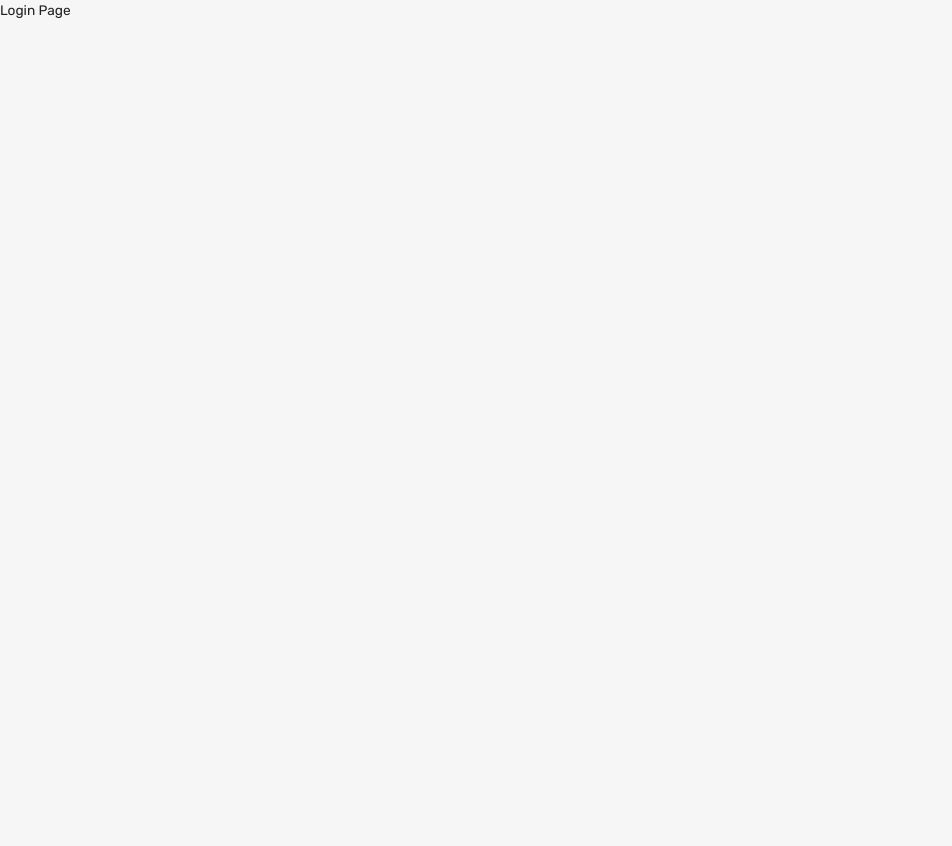
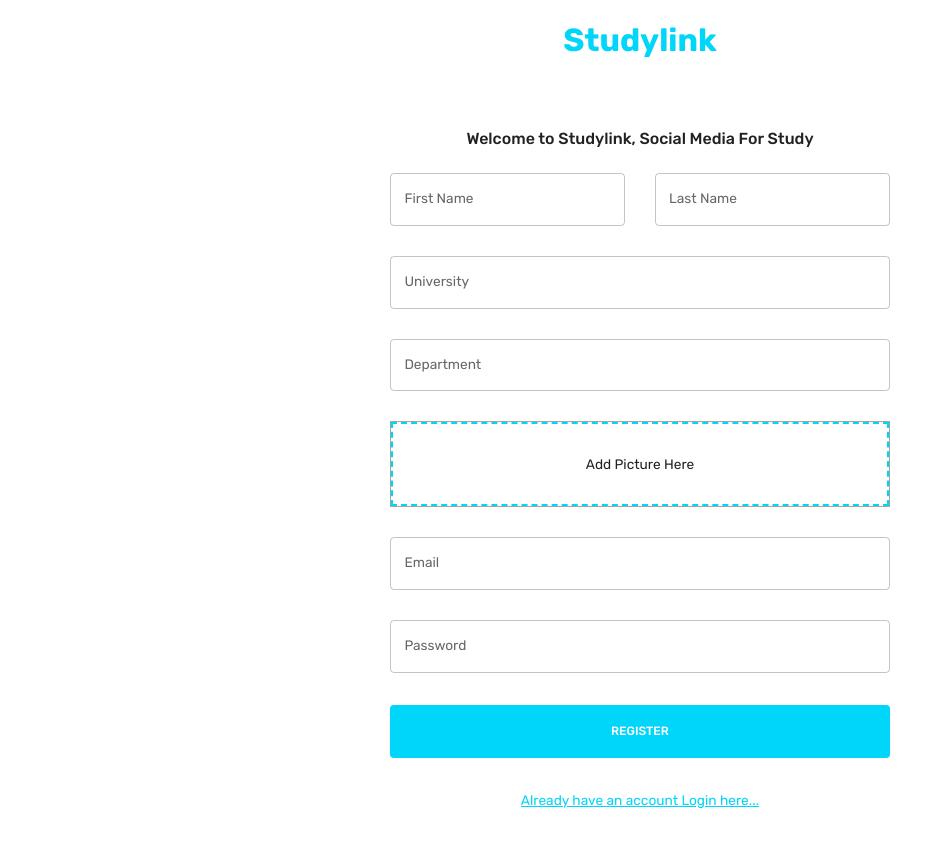
Before and after one commit to Akuna444/studylink, a React (Create React App) app in the folder studylink-frontend/: page / in a window 1280 px wide. Shown: the top 846 px of the page, without its empty margins (0-952 px from the left). Before the commit the page ends 800 px from the top, so only its background shows below. Built offline with nearby package versions, Linux system fonts and the light colour scheme.

Commit message:
add: login and register form

```diff
--- /dev/null
+++ b/studylink-frontend/src/scenes/loginPage/Form.jsx
@@ -0,0 +1,290 @@
+// eslint-disable-next-line no-unused-vars
+import { useState } from "react";
+
+import {
+  Box,
+  Button,
+  TextField,
+  useMediaQuery,
+  Typography,
+  useTheme,
+} from "@mui/material";
+
+import { EditOutlined, Password } from "@mui/icons-material";
+import { Formik } from "formik";
+import * as yup from "yup";
+import { useNavigate } from "react-router-dom";
+import { useDispatch } from "react-redux";
+import { setLogin } from "../../state";
+import DropZone from "react-dropzone";
+import FlexBetween from "../../components/FlexBetween";
+
+const registerSchema = yup.object().shape({
+  firstName: yup.string().required("required"),
+  lastName: yup.string().required("required"),
+  email: yup.string().email("invalid email").required("required"),
+  password: yup.string().required("required"),
+  university: yup.string().required("required"),
+  department: yup.string().required("required"),
+  picture: yup.string().required("required"),
+});
+
+const loginShcema = yup.object().shape({
+  email: yup.string().email("invalid email").required("required"),
+  password: yup.string().required("required"),
+});
+
+const intialValuesRegister = {
+  firstName: "",
+  lastName: "",
+  email: "",
+  password: "",
+  university: "",
+  department: "",
+  picture: "",
+};
+
+const intialValuesLogin = {
+  email: "",
+  password: "",
+};
+
+function Form() {
+  const [pageType, setPageType] = useState("register");
+  const { palette } = useTheme();
+  const dispatch = useDispatch();
+  const navigate = useNavigate();
+  const isNonMobile = useMediaQuery("(min-width: 600px)");
+  const isLogin = pageType === "login";
+  const isRegister = pageType === "register";
+  async function register(values, onSubmitProps) {
+    const formData = new FormData();
+    for (let value in values) {
+      formData.append(value, values[value]);
+    }
+    formData.append("picturePath", values.picture.name);
+    const savedUserResponse = await fetch(
+      "http://localhost:3001/auth/register",
+      {
+        method: "POST",
+        body: formData,
+      }
+    );
+    const savedUser = await savedUserResponse.json();
+    onSubmitProps.resetForm();
+    if (savedUser) {
+      setPageType("login");
+    }
+  }
+
+  async function login(values, onSubmitProps) {
+    const loggedInResponse = await fetch("http://localhost:3001/auth/login", {
+      method: "POST",
+      headers: {
+        "Content-Type": "application/json",
+      },
+      body: JSON.stringify(values),
+    });
+
+    const loggedIn = await loggedInResponse.json();
+    onSubmitProps.resetForm();
+    if (loggedIn) {
+      dispatch(
+        setLogin({
+          user: loggedIn.user,
+          token: loggedIn.token,
+        })
+      );
+      navigate("/home");
+    }
+  }
+  async function handleFormSubmit(values, onSubmitProps) {
+    if (isLogin) {
+      await login(values, onSubmitProps);
+    }
+
+    if (isRegister) {
+      await register(values, onSubmitProps);
+    }
+  }
+  return (
+    <Formik
+      onSubmit={handleFormSubmit}
+      initialValues={isLogin ? intialValuesLogin : intialValuesRegister}
+      validationSchema={isLogin ? loginShcema : registerSchema}
+    >
+      {({
+        values,
+        errors,
+        touched,
+        handleBlur,
+        handleChange,
+        handleSubmit,
+        setFieldValue,
+        resetForm,
+      }) => (
+        <form onSubmit={handleSubmit}>
+          <Box
+            display="grid"
+            gap="30px"
+            gridTemplateColumns="repeat(4, minmax(0, minmax(0 1fr))"
+            sx={{
+              "&>div": { gridColumn: isNonMobile ? undefined : "span 4" },
+            }}
+          >
+            {isRegister && (
+              <>
+                <TextField
+                  label="First Name"
+                  onBlur={handleBlur}
+                  onChange={handleChange}
+                  value={values.firstName}
+                  name="firstName"
+                  error={
+                    Boolean(touched.firstName) && Boolean(errors.firstName)
+                  }
+                  sx={{
+                    gridColumn: "span 2",
+                  }}
+                />
+
+                <TextField
+                  label="Last Name"
+                  onBlur={handleBlur}
+                  onChange={handleChange}
+                  value={values.lastName}
+                  name="lastName"
+                  error={Boolean(touched.lastName) && Boolean(errors.lastName)}
+                  sx={{
+                    gridColumn: "span 2",
+                  }}
+                />
+                <TextField
+                  label="University"
+                  onBlur={handleBlur}
+                  onChange={handleChange}
+                  value={values.university}
+                  name="university"
+                  error={
+                    Boolean(touched.university) && Boolean(errors.university)
+                  }
+                  sx={{
+                    gridColumn: "span 4",
+                  }}
+                />
+
+                <TextField
+                  label="Department"
+                  onBlur={handleBlur}
+                  onChange={handleChange}
+                  value={values.department}
+                  name="department"
+                  error={
+                    Boolean(touched.department) && Boolean(errors.department)
+                  }
+                  sx={{
+                    gridColumn: "span 4",
+                  }}
+                />
+                <Box
+                  gridColumn="span 4"
+                  border={`1px solid ${palette.neutral.medium}`}
+                >
+                  <DropZone
+                    acceptedFiles=".jpg, .jpeg, .png"
+                    multiple={false}
+                    onDrop={(acceptedFiles) =>
+                      setFieldValue("picture", acceptedFiles[0])
+                    }
+                  >
+                    {({ getRootProps, getInputProps }) => (
+                      <Box
+                        {...getRootProps()}
+                        border={`2px dashed ${palette.primary.main}`}
+                        p="1rem"
+                        sx={{
+                          "&:hover": { cursor: "pointer" },
+                        }}
+                      >
+                        <input {...getInputProps()} />
+                        {!values.picture ? (
+                          <p>Add Picture Here</p>
+                        ) : (
+                          <FlexBetween>
+                            <Typography>{values.picture.name}</Typography>
+                            <EditOutlined />
+                          </FlexBetween>
+                        )}
+                      </Box>
+                    )}
+                  </DropZone>
+                </Box>
+              </>
+            )}
+            <TextField
+              label="Email"
+              type="email"
+              onBlur={handleBlur}
+              onChange={handleChange}
+              value={values.email}
+              name="email"
+              error={Boolean(touched.email) && Boolean(errors.email)}
+              sx={{
+                gridColumn: "span 4",
+              }}
+            />
+            <TextField
+              label="Password"
+              onBlur={handleBlur}
+              onChange={handleChange}
+              value={values.password}
+              type="password"
+              name="password"
+              error={Boolean(touched.password) && Boolean(errors.password)}
+              sx={{
+                gridColumn: "span 4",
+              }}
+            />
+          </Box>
+          <Box>
+            {/* Buttons */}
+            <Button
+              fullWidth
+              type="submit"
+              sx={{
+                m: "2rem 0",
+                p: "1rem",
+                backgroundColor: palette.primary.main,
+                color: palette.background.alt,
+                "&:hover": { color: palette.primary.main },
+              }}
+            >
+              {isLogin ? "LOGIN" : "REGISTER"}
+            </Button>
+            <Typography
+              onClick={() => {
+                setPageType(isLogin ? "register" : "login");
+                resetForm();
+              }}
+              sx={{
+                textDecoration: "underline",
+                color: palette.primary.main,
+                "&:hover": {
+                  cursor: "pointer",
+                  color: palette.primary.light,
+                },
+              }}
+            >
+              {" "}
+              {isLogin
+                ? "Don't have an account? Register here..."
+                : "Already have an account Login here..."}
+            </Typography>
+          </Box>
+        </form>
+      )}
+    </Formik>
+  );
+}
+
+export default Form;
--- a/studylink-frontend/src/scenes/loginPage/index.js
+++ b/studylink-frontend/src/scenes/loginPage/index.js
@@ -1,5 +1,34 @@
+import { Box, Typography, useTheme, useMediaQuery } from "@mui/material";
+import Form from "./Form";
+
 function LoginPage() {
-  return <div>Login Page</div>;
+  const theme = useTheme();
+  const isNoneMobileScreens = useMediaQuery("(min-width: 1000px)");
+
+  return (
+    <Box
+      width="100%"
+      backgroundColor={theme.palette.background.alt}
+      p="1rem 6%"
+      textAlign="center"
+    >
+      <Typography fontWeight="bold" fontSize="32px" color="primary">
+        Studylink
+      </Typography>
+      <Box
+        width={isNoneMobileScreens ? "50%" : "93%"}
+        p="2rem"
+        m="2rem auto"
+        borderRadius="1.5rem"
+        backgroundColor={theme.palette.background.alt}
+      >
+        <Typography fontWeight="500" variant="h5" sx={{ mb: "1.5rem" }}>
+          Welcome to Studylink, Social Media For Study
+        </Typography>
+        <Form />
+      </Box>
+    </Box>
+  );
 }
 
 export default LoginPage;
--- a/studylink-frontend/src/scenes/navbar/index.js
+++ b/studylink-frontend/src/scenes/navbar/index.js
@@ -38,7 +38,7 @@ function NavBar() {
   const primaryLight = theme.palette.primary.light;
   const alt = theme.palette.background.alt;
 
-  const fullName = `Akuna`;
+  const fullName = `${user.firstName} ${user.lastName}`;
 
   return (
     <FlexBetween padding="1rem 6%" backgroundColor={alt}>
```
